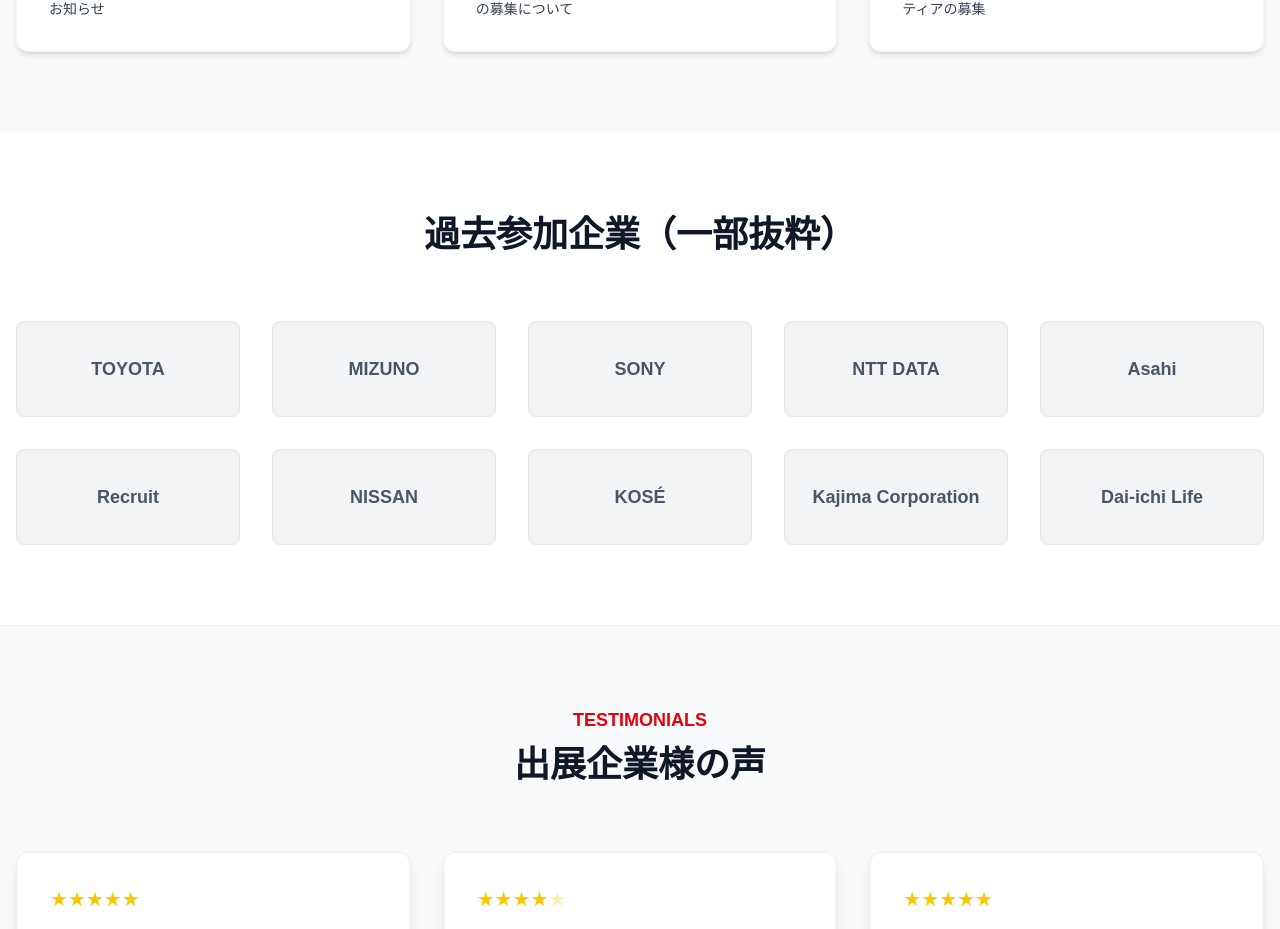
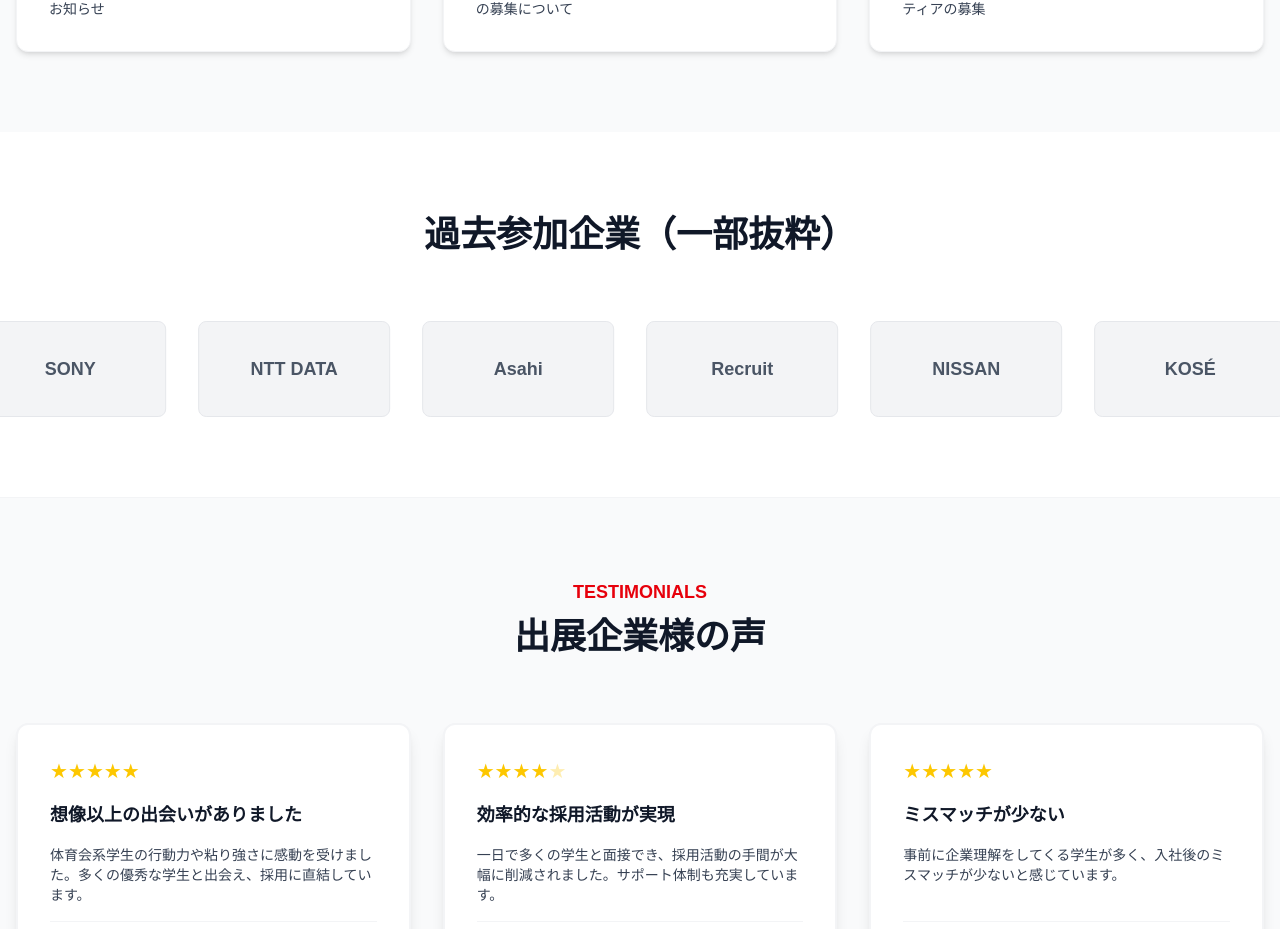
Before and after one commit to yuku0509/time-world, a Next.js app: page / in a window 1280 px wide. Shown: the part 2857-3786 px from the top of the page. Built offline with nearby package versions, Linux system fonts and the light colour scheme.

Commit message:
協業企業ロゴがスライドで流れるように表示

```diff
--- a/src/features/lp/components/CompanyLogosSection.tsx
+++ b/src/features/lp/components/CompanyLogosSection.tsx
@@ -8,17 +8,54 @@
 
 export default function CompanyLogosSection() {
   return (
-    <section className="py-20 bg-white text-center">
-      <div className="max-w-7xl mx-auto px-4">
+    <section className="py-20 bg-white text-center overflow-hidden">
+      <div className="max-w-7xl mx-auto px-4 mb-16">
         <SectionTitle title="過去参加企業（一部抜粋）" />
+      </div>
 
-        <div className="grid grid-cols-2 md:grid-cols-5 gap-8 items-center mt-16">
+      {/* スライダーのコンテナ
+        groupクラスを付与し、ホバー時にアニメーションを止めるための準備をします
+      */}
+      <div className="flex w-full overflow-hidden group">
+
+        {/* コンポーネント内で直接CSSアニメーションを定義 */}
+        <style>{`
+          @keyframes slide {
+            0% { transform: translateX(0); }
+            100% { transform: translateX(-100%); }
+          }
+          .animate-marquee {
+            animation: slide 30s linear infinite;
+          }
+        `}</style>
+
+        {/* 1セット目のロゴリスト
+          group-hover:[animation-play-state:paused] で、マウスが乗った時にスライドを一時停止させます
+        */}
+        <div className="flex shrink-0 animate-marquee group-hover:[animation-play-state:paused]">
           {companies.map((company, index) => (
-            <div key={index} className="bg-gray-100 p-4 h-24 flex items-center justify-center rounded-lg border border-gray-200">
+            <div
+              key={`first-${index}`}
+              className="w-48 h-24 mx-4 bg-gray-100 flex items-center justify-center rounded-lg border border-gray-200 transition-colors hover:bg-gray-200"
+            >
               <p className="text-gray-600 font-bold text-lg">{company}</p>
             </div>
           ))}
         </div>
+
+        {/* 2セット目のロゴリスト（途切れないシームレスなループを作るために全く同じものを配置）
+        */}
+        <div className="flex shrink-0 animate-marquee group-hover:[animation-play-state:paused]">
+          {companies.map((company, index) => (
+            <div
+              key={`second-${index}`}
+              className="w-48 h-24 mx-4 bg-gray-100 flex items-center justify-center rounded-lg border border-gray-200 transition-colors hover:bg-gray-200"
+            >
+              <p className="text-gray-600 font-bold text-lg">{company}</p>
+            </div>
+          ))}
+        </div>
+
       </div>
     </section>
   );
```
